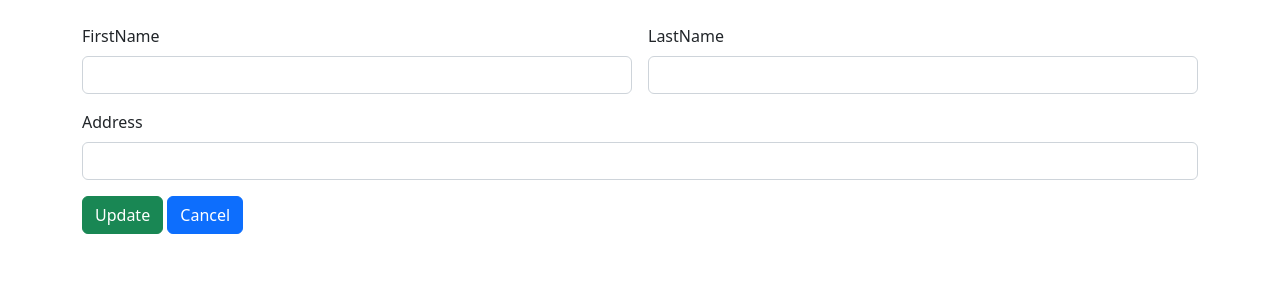
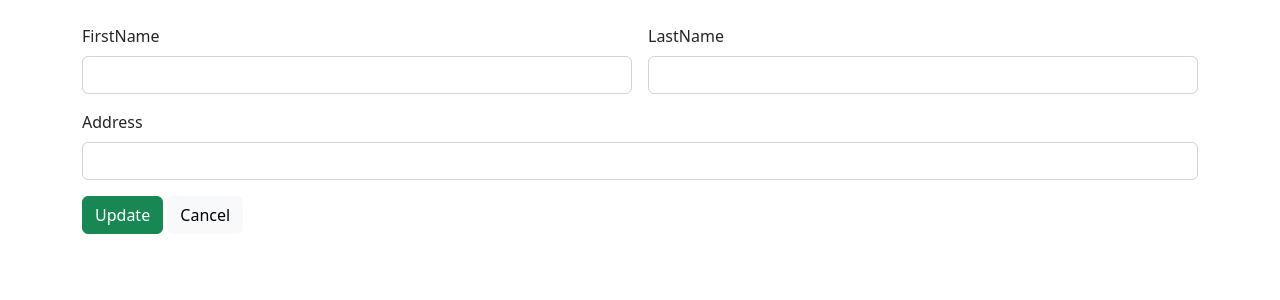
Before and after one commit to rohit9172/pthonApp, a Flask app: template templates/update.html in a window 1280 px wide. Shown: the part 56-356 px from the top of the page. Run offline with Flask 2, Linux system fonts and the light colour scheme; the template is opened without the code that fills it, so the values that code supplies are empty.

Commit message:
initial comit

```diff
--- a/templates/update.html
+++ b/templates/update.html
@@ -47,7 +47,7 @@
         </div>
         <div class="col-12">
           <button type="submit" class="btn btn-success">Update</button>
-          <a class="btn btn-primary" href="/">Cancel</a>
+          <a class="btn btn-light" href="/">Cancel</a>
         </div>
 
       </form>
```
